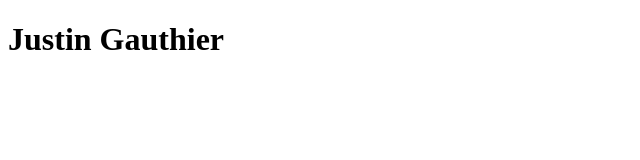
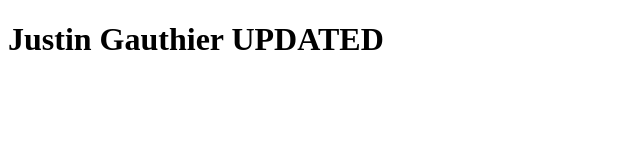
Before and after one commit to justono1/my-resume, a plain HTML site: page index.html in a window 1280 px wide. Shown: the whole page, without its empty margins (0-640 px from the left). Drawn offline with Linux system fonts and the light colour scheme.

Commit message:
Made a change.

```diff
--- a/index.html
+++ b/index.html
@@ -6,6 +6,6 @@
     <title>Justin Gauthier Resume Page</title>
 </head>
 <body>
-    <h1>Justin Gauthier</h1>
+    <h1>Justin Gauthier UPDATED</h1>
 </body>
 </html>
```
